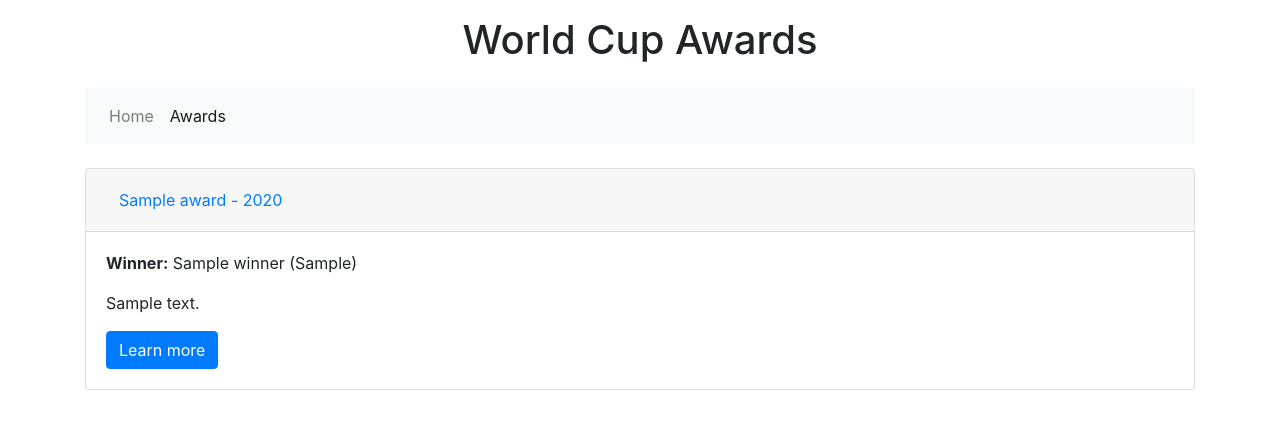
After one commit to itudb2322/itudb2322, a Flask app: template app/templates/test_awards.html in a window 1280 px wide, after a click that opens the changed part. The commit adds this page. Shown: the top 429 px of the page. Run offline with Flask 3, Linux system fonts and the light colour scheme; the template is opened without the code that fills it: most values are stand-ins (such as "Sample title", 1, 10 or a date in 2020); some libraries are stand-ins or nearby versions.

Commit message:
Award_winners page added to the web application

```diff
--- a/app/main.py
+++ b/app/main.py
@@ -16,7 +16,7 @@ def home():
     cursor.execute("SELECT tournament_id, tournament_name FROM tournaments")
     results = cursor.fetchall()
     cursor.close()
-    db.close()
+#    db.close()
     return render_template('index.html', tournaments=results)
 
 @app.route('/tournament/<string:tournament_id>')
@@ -25,11 +25,21 @@ def tournament_detail(tournament_id):
     cursor.execute('SELECT * FROM tournaments WHERE tournament_id = %s', (tournament_id,))
     tournament = cursor.fetchone()
     cursor.close()
-    db.close()
+#    db.close()
     if tournament is None:
         return 'Tournament not found!'
     return render_template('tournament.html', tournament=tournament)
 
+@app.route('/awards')
+def awards():
+    cursor = db.cursor(dictionary=True)
+    cursor.execute("SELECT * FROM awards")
+    awards_data = cursor.fetchall()
+
+    cursor.execute("SELECT * FROM award_winners")
+    award_winners_data = cursor.fetchall()
+    print(award_winners_data)
+    return render_template('awards.html', awards=awards_data, winners=award_winners_data)
 
 if __name__ == '__main__':
     app.run(debug=True)
--- a/app/templates/index.html
+++ b/app/templates/index.html
@@ -31,7 +31,11 @@
         {% endfor %}
     </ul>
 </section>
- <!-- Content goes here -->
+<div class="featured-awards">
+    <h2>Explore Our Awards</h2>
+    <p>Discover the winners and memorable moments of past tournaments.</p>
+    <a href="/awards" class="awards-button">View Awards</a>
+</div>
     </main>
     <footer>
         <p>&copy; 2023 Sports Data Hub</p>
--- /dev/null
+++ b/app/templates/test_awards.html
@@ -0,0 +1,65 @@
+<!DOCTYPE html>
+<html lang="en">
+<head>
+    <meta charset="UTF-8">
+    <title><!DOCTYPE html>
+<html lang="en">
+<head>
+    <meta charset="UTF-8">
+    <meta name="viewport" content="width=device-width, initial-scale=1.0">
+    <title>Awards - FIFA World Cup</title>
+    <link href="https://stackpath.bootstrapcdn.com/bootstrap/4.5.2/css/bootstrap.min.css" rel="stylesheet">
+</head>
+<body>
+    <div class="container mt-3">
+        <h1 class="text-center mb-4">World Cup Awards</h1>
+
+        <!-- Navigation Bar -->
+        <nav class="navbar navbar-expand-lg navbar-light bg-light mb-4">
+            <div class="navbar-nav">
+                <a class="nav-item nav-link" href="/">Home</a>
+                <a class="nav-item nav-link active" href="/awards">Awards</a>
+                <!-- Add other links here -->
+            </div>
+        </nav>
+
+        <!-- Awards List -->
+        <div class="row">
+            <div class="col-md-12">
+                <div class="accordion" id="awardsAccordion">
+                    {% for award in awards %}
+                        <div class="card">
+                            <div class="card-header" id="heading{{ award.award_id }}">
+                                <h2 class="mb-0">
+                                    <button class="btn btn-link btn-block text-left" type="button" data-toggle="collapse" data-target="#collapse{{ award.award_id }}" aria-expanded="true" aria-controls="collapse{{ award.award_id }}">
+                                        {{ award.award_name }} - {{ award.year }}
+                                    </button>
+                                </h2>
+                            </div>
+
+                            <div id="collapse{{ award.id }}" class="collapse" aria-labelledby="heading{{ award.id }}" data-parent="#awardsAccordion">
+                                <div class="card-body">
+                                    <p><strong>Winner:</strong> {{ award.winner }} ({{ award.winner_country }})</p>
+                                    <p>{{ award.description }}</p>
+                                    <a href="{{ url_for('award_detail', award_id=award.id) }}" class="btn btn-primary">Learn more</a>
+                                </div>
+                            </div>
+                        </div>
+                    {% endfor %}
+                </div>
+            </div>
+        </div>
+    </div>
+
+    <!-- Bootstrap JS and dependencies -->
+    <script src="https://code.jquery.com/jquery-3.5.1.slim.min.js"></script>
+    <script src="https://cdn.jsdelivr.net/npm/@popperjs/core@2.9.3/dist/umd/popper.min.js"></script>
+    <script src="https://stackpath.bootstrapcdn.com/bootstrap/4.5.2/js/bootstrap.min.js"></script>
+</body>
+</html>
+</title>
+</head>
+<body>
+
+</body>
+</html>
```
Also changed, not shown: app/static/css/style.css (+21 -0 lines), app/templates/awards.html (added, +31 -0 lines).
